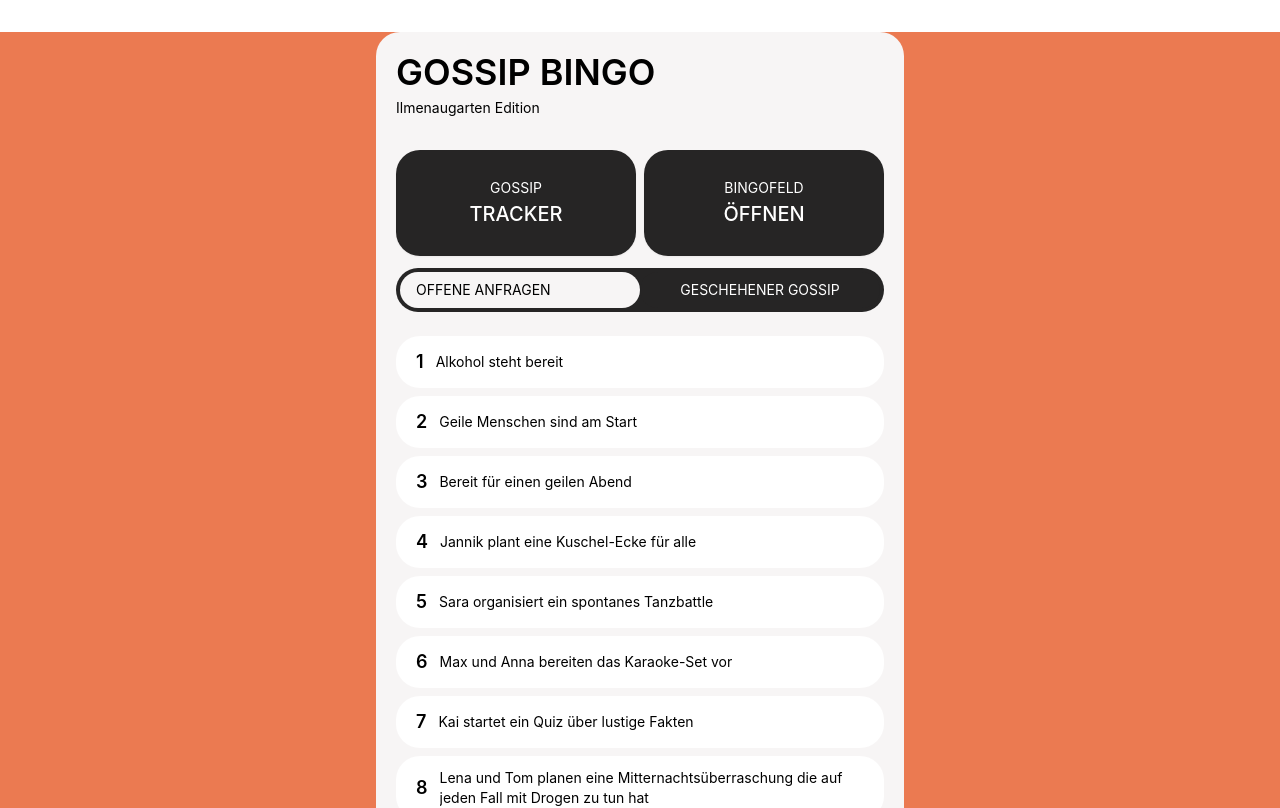
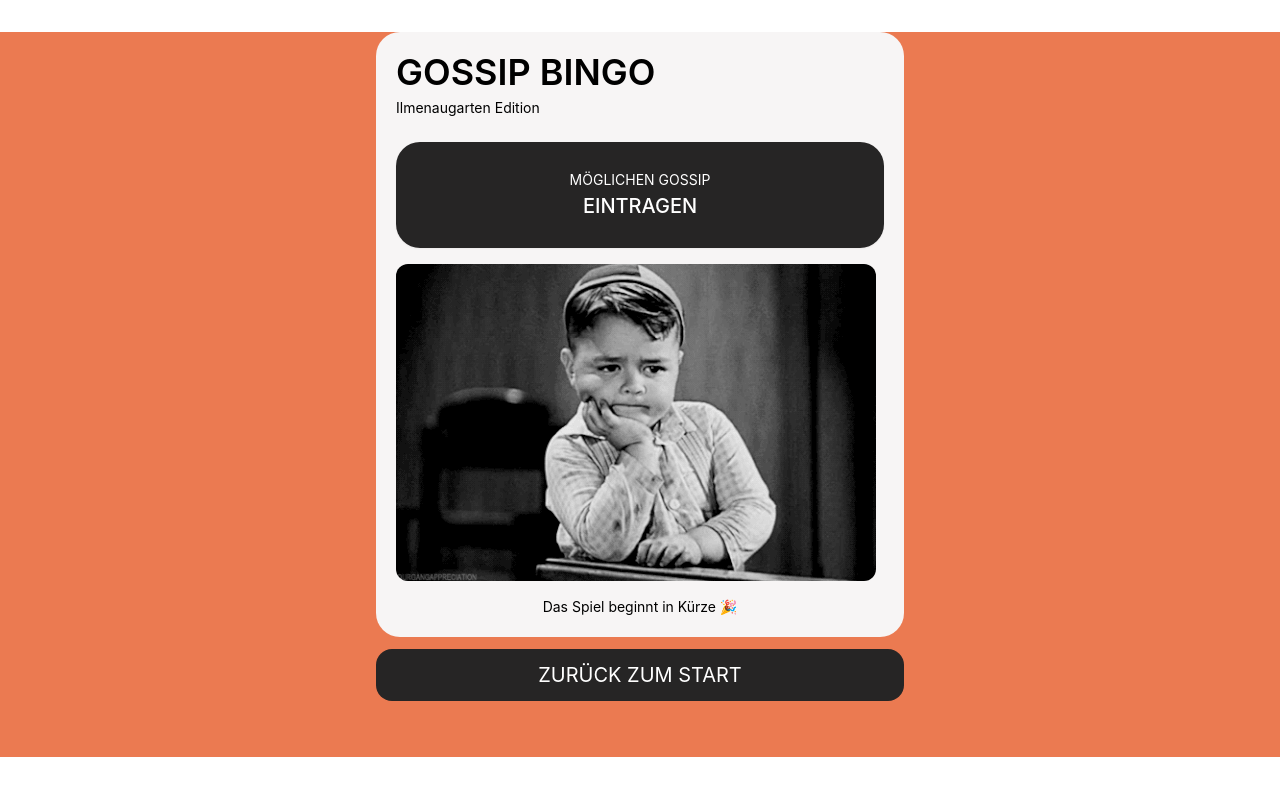
Before and after one commit to JannikNoe/GossipBingo, a React (Create React App) app in the folder client/: page /gameview in a window 1280 px wide. Shown: the top 808 px of the page. Built offline with nearby package versions, Linux system fonts and the light colour scheme.

Commit message:
add addGossip View ... again

```diff
--- a/client/src/components/features/game/GameView.js
+++ b/client/src/components/features/game/GameView.js
@@ -16,7 +16,7 @@ const checkIfGameStarted = async () => {
 const GameView = () => {
 
     // definierter Zustand für den Start des Spiels
-    const [gameStarted, setGameStarted] = useState(true);
+    const [gameStarted, setGameStarted] = useState(false);
 
     useEffect(() => {
         // Diese Funktion wird aufgerufen, wenn die Komponente geladen wird.
--- a/client/src/components/features/game/gameComponents/AddGossipView.js
+++ b/client/src/components/features/game/gameComponents/AddGossipView.js
@@ -42,7 +42,7 @@ const AddGossipView = () => {
                             <input
                                 type="text"
                                 className="w-full p-1.5 rounded-xl"
-                             />
+                            />
                             <button>
                                 <svg xmlns="http://www.w3.org/2000/svg" width="38" height="38" viewBox="0 0 38 38">
                                     <g id="Gruppe_69" data-name="Gruppe 69" transform="translate(-312 -229)">
```
